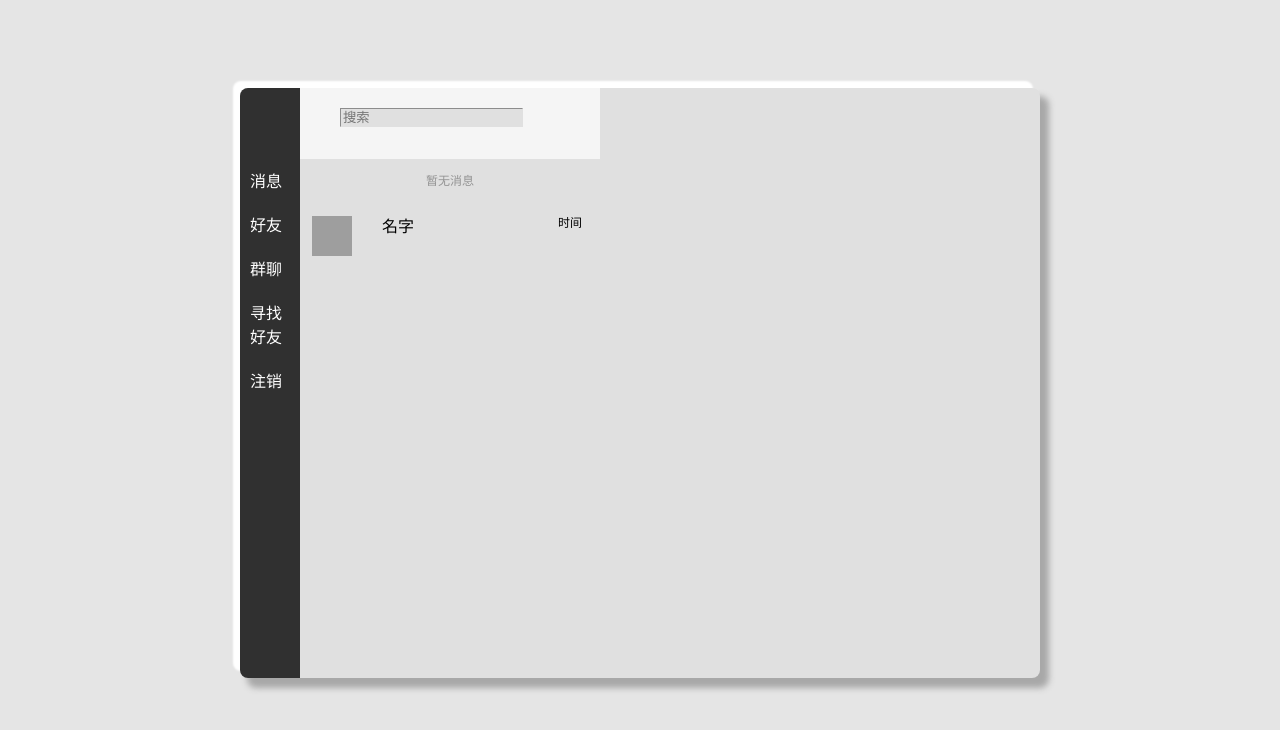
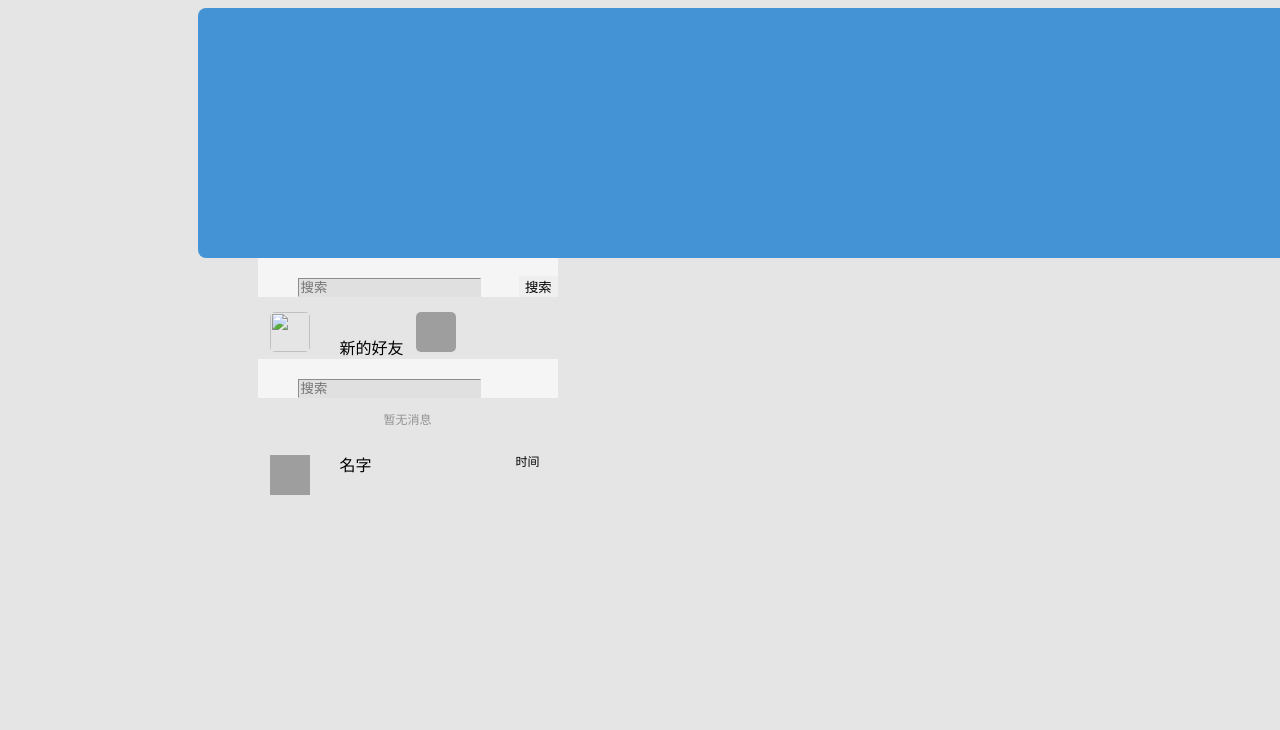
Before and after one commit to Double-Rui/Code, a Django app: template GoChat/templates/Home/Recent_chat.html in a window 1280 px wide; the page is wider, and only the part inside the window is pictured. Shown: the top 730 px of that part. Run offline with Django 4.2, Linux system fonts and the light colour scheme; the template is opened without the code that fills it, so the values that code supplies are empty; grey boxes are pictures that could not be loaded.

Commit message:
Initial commit

```diff
--- a/GoChat/static/css/Shared.css
+++ b/GoChat/static/css/Shared.css
@@ -10,15 +10,12 @@ body {
 }
 .Main_panel {
     position: relative;
-    height: 590px;
-	width: 800px;
-	left: 50%;
-    min-width: 420px;
+    min-width: 1400px;
     border-top-width: 0px;
-    margin: 7%  0 0 -400px;
+	margin: 0 15% 0 15%;
     border-radius: 8px;
-    background: #e0e0e0;
-    box-shadow: 8px 9px 6px 1px #a8a8a8, -7px -7px 2px 0px #ffffff;
+    background: #4494d5;
+    /* box-shadow: 8px 9px 6px 1px #a8a8a8, -7px -7px 2px 0px #ffffff; */
 }
 #left_sidebar {
     position: absolute;
--- a/GoChat/templates/Shared/Base.html
+++ b/GoChat/templates/Shared/Base.html
@@ -68,19 +68,25 @@
 </head>
 <body>
     <div class="Main_panel">
-        <ul id="left_sidebar">
+		<div style="width: 100%;height: 250px;min-width: 1400px;">
+			<div style="width: 250px;height: 100%;float: left;">
+				<div style="margin: 10%;position: relative;">
+					<img class="HeadPortrait" width="100%">
+				</div>
+			</div>
+		</div>
+<!--        <ul id="left_sidebar">
             <li class="Head_portrait">
-                <img class="HeadPortrait"  width="30">
             </li>
             <li class="Recent_chat" onclick="location.href='/Home/Recent_chat'">消息</li>
             <li class="Friends_list" onclick="location.href='/Home/Friends_list'">好友<a class="FriendRequestNum" style="background: red; position: absolute; width: 18px; font-size: 1px; height: 18px; border-radius: 13px; text-align: center; margin-top: -2px;display:none"></a></li>
             <li class="Group_list" onclick="location.href='/Home/Group_list'">群聊</li>
             <li class="Friends_list" onclick="location.href='/Home/Find_Friends'">寻找好友</li>
             <li class="Logout" onclick="location.href='/Logout'">注销</li>
-<!--            <li class="ceshi" onclick='getNewMessages()'>测试</li>-->
-<!--            <li class="ceshi" onclick='ceshi()'>测试</li>-->
-        </ul>
-        <div class="personal_information">
+			<li class="ceshi" onclick='getNewMessages()'>测试</li>
+           <li class="ceshi" onclick='ceshi()'>测试</li>
+        </ul> -->
+<!--       <div class="personal_information">
             <div id="HeadPortrait">
                 <input class="uploadHeadPortrait" accept="image/*" value="更换头像" type="file" onchange="upload()" />
                 <img class="HeadPortrait" width="70">
@@ -166,8 +172,36 @@
             <div class="Out_Intro"><span class="attrname">个人说明</span><textarea class="Intro"></textarea></div>
             <span class="tip" style="color:red"></span><br />
             <input class="Revise" type="button" value="修改" />
-        </div>
+        </div> -->
         <div role="main" class="main">
+			<div class="message_list">
+			            <div class="search">
+			                <input class="searchinput" type="search" placeholder="搜索" /><input class="searchbutton" type="button" value="搜索" style="float: right; position: relative; margin-top: 18px; border: 0;" onclick="$('.SearchResult').css('display','');$('.SearchResultlist').empty();$('.SearchResult').animate({ 'height': '518px' }, 500, function () {findfriend($('.searchinput').val()) })">
+			                <div class="SearchResult">
+			                    <div class="SearchResultlist" style="height: 100%; width: 100%; overflow-y: auto;">
+
+			                    </div>
+			                </div>
+			            </div>
+			            <div class="friend_list" style="height: 88%; width: 100%; overflow-y: auto; ">
+			                <div class="newfriend" onclick='$(".SpreadNewFriend_panel").css("display", "block");$(".SpreadChat_panel").css("display", "none");'>
+			                    <div id="FriendHeadPortrait" style=""><img class="FriendHeadPortrait" style="width:40px;height:40px;border-radius: 5px;" src="" /></div>
+			                    <div style="float:left">
+			                        <p class="friends_form" id="">新的好友</p>
+			                    </div>
+			                </div>
+			<!--                @foreach (var item in Model.frinds_Lists)-->
+			<!--                {-->
+			                    <div class="friend" onclick='$(".SpreadChat_panel").css("display", "block");$(".SpreadNewFriend_panel").css("display", "none"); var name = $(this).find("p").first().text(); var ID = $(this).find("p").first().attr("id"); $(".Friendname").text(name); $(".Friendname").attr("id", ID); getfriendinfo(ID);'>
+			                        <div id="FriendHeadPortrait" style=""><img class="FriendHeadPortrait" style="width:40px;height:40px;border-radius: 5px;" src="/HeadPortrait/@Html.DisplayFor(modelItem => item.F_HeadPortrait)" /></div>
+			                        <div style="float:left">
+			<!--                            <p class="friends_form" id="@Html.DisplayFor(modelItem => item.F_FirendID)">@Html.DisplayFor(modelItem => item.F_NickName)</p>-->
+			                            <p class="friends_form" id="@Html.DisplayFor(modelItem => item.F_FirendID)"></p>
+			                        </div>
+			                    </div>
+			<!--                }-->
+			            </div>
+			        </div>
             {% block content%}
 
             {% endblock %}
```
